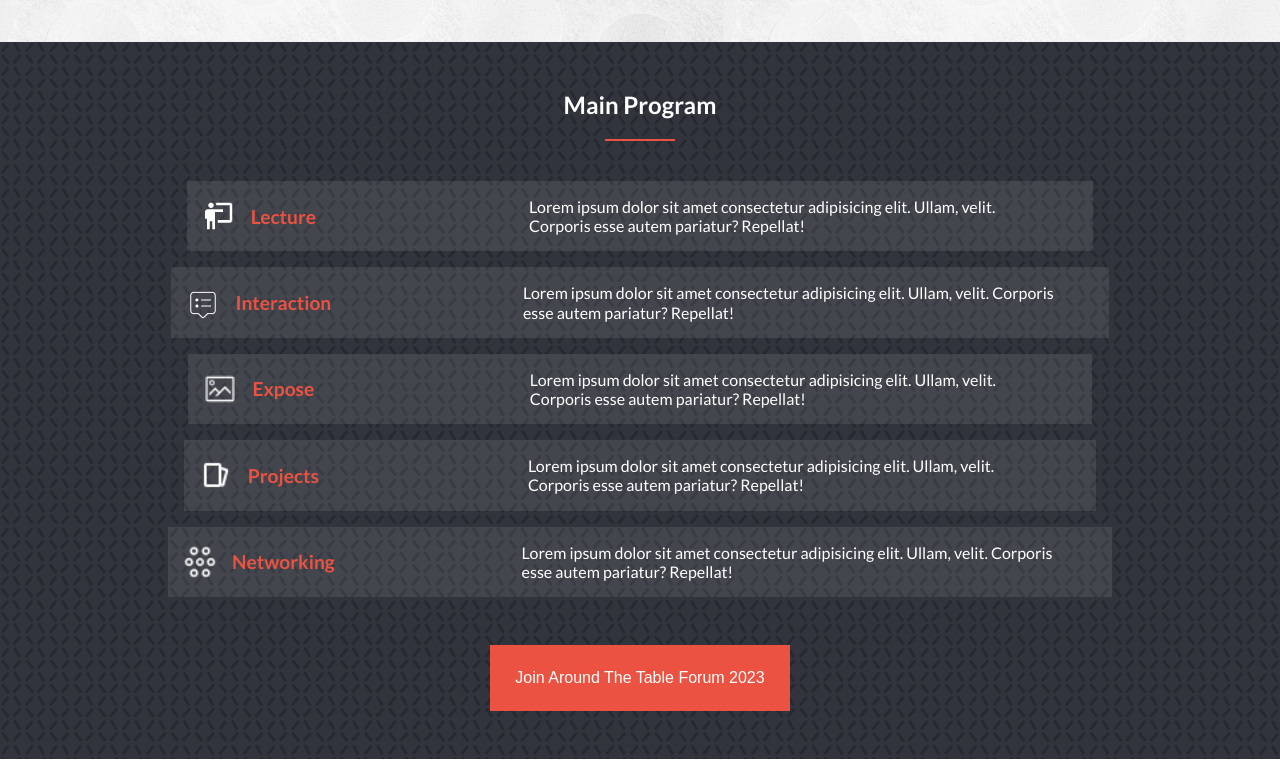
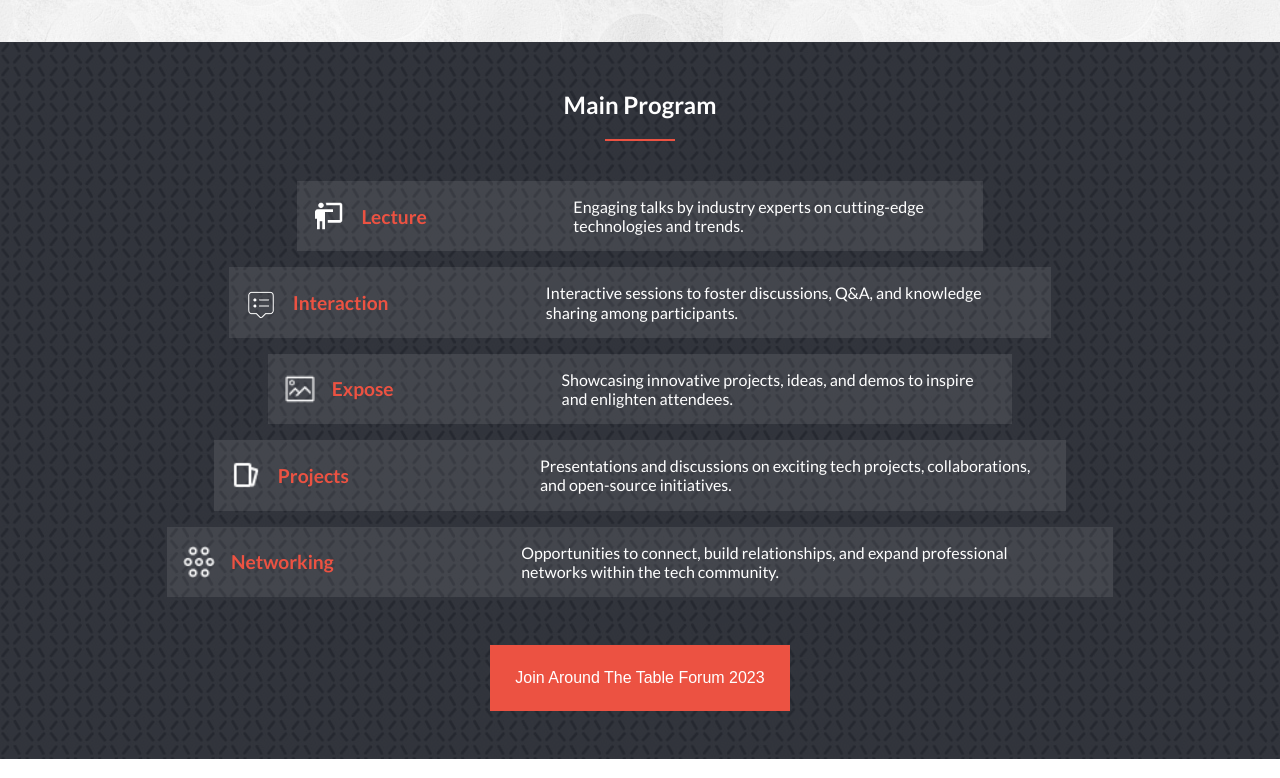
Before and after one commit to thasipablo/around_the_table, a website: page index.html in a window 1280 px wide. Shown: the part 418-1196 px from the top of the page. Drawn offline with Linux system fonts and the light colour scheme.

Commit message:
add content to the program cards

```diff
--- a/index.html
+++ b/index.html
@@ -49,40 +49,35 @@
             <img src="images/illus-lecture.png" alt="lecture illus" class="icon" />
             <h3 class="program-title">Lecture</h3>
             <p>
-              Lorem ipsum dolor sit amet consectetur adipisicing elit. Ullam,
-              velit. Corporis esse autem pariatur? Repellat!
+              Engaging talks by industry experts on cutting-edge technologies and trends.
             </p>
           </div>
           <div class="program-item">
             <img src="images/illus-msg.png" alt="lecture illus" class="icon" />
             <h3 class="program-title">Interaction</h3>
             <p>
-              Lorem ipsum dolor sit amet consectetur adipisicing elit. Ullam,
-              velit. Corporis esse autem pariatur? Repellat!
+              Interactive sessions to foster discussions, Q&A, and knowledge sharing among participants.
             </p>
           </div>
           <div class="program-item">
             <img src="images/illus-expo.png" alt="lecture illus" class="icon" />
             <h3 class="program-title">Expose</h3>
             <p>
-              Lorem ipsum dolor sit amet consectetur adipisicing elit. Ullam,
-              velit. Corporis esse autem pariatur? Repellat!
+              Showcasing innovative projects, ideas, and demos to inspire and enlighten attendees.
             </p>
           </div>
           <div class="program-item">
             <img src="images/illus-board.png" alt="lecture illus" class="icon" />
             <h3 class="program-title">Projects</h3>
             <p>
-              Lorem ipsum dolor sit amet consectetur adipisicing elit. Ullam,
-              velit. Corporis esse autem pariatur? Repellat!
+              Presentations and discussions on exciting tech projects, collaborations, and open-source initiatives.
             </p>
           </div>
           <div class="program-item">
             <img src="images/illus-network.png" alt="lecture illus" class="icon" />
             <h3 class="program-title">Networking</h3>
             <p>
-              Lorem ipsum dolor sit amet consectetur adipisicing elit. Ullam,
-              velit. Corporis esse autem pariatur? Repellat!
+              Opportunities to connect, build relationships, and expand professional networks within the tech community.
             </p>
           </div>
           <button class="invitation-cta">
```
